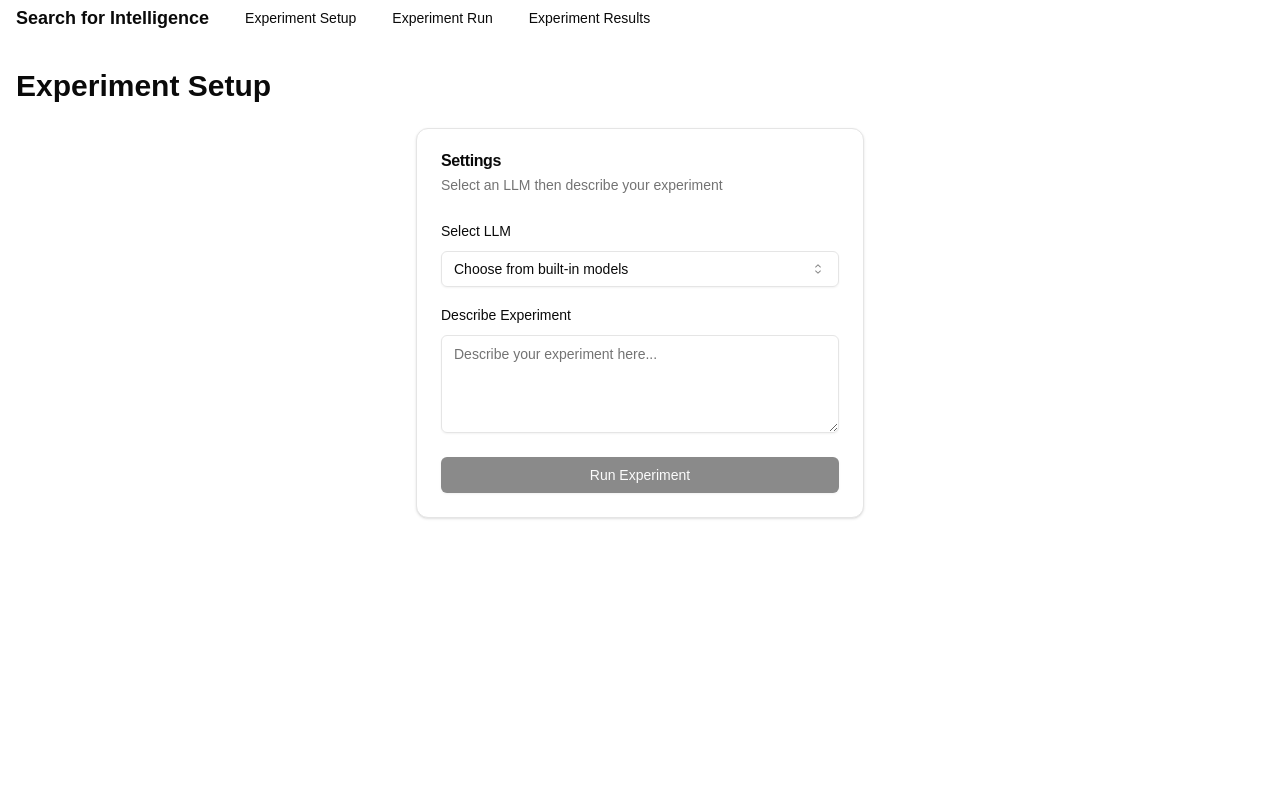
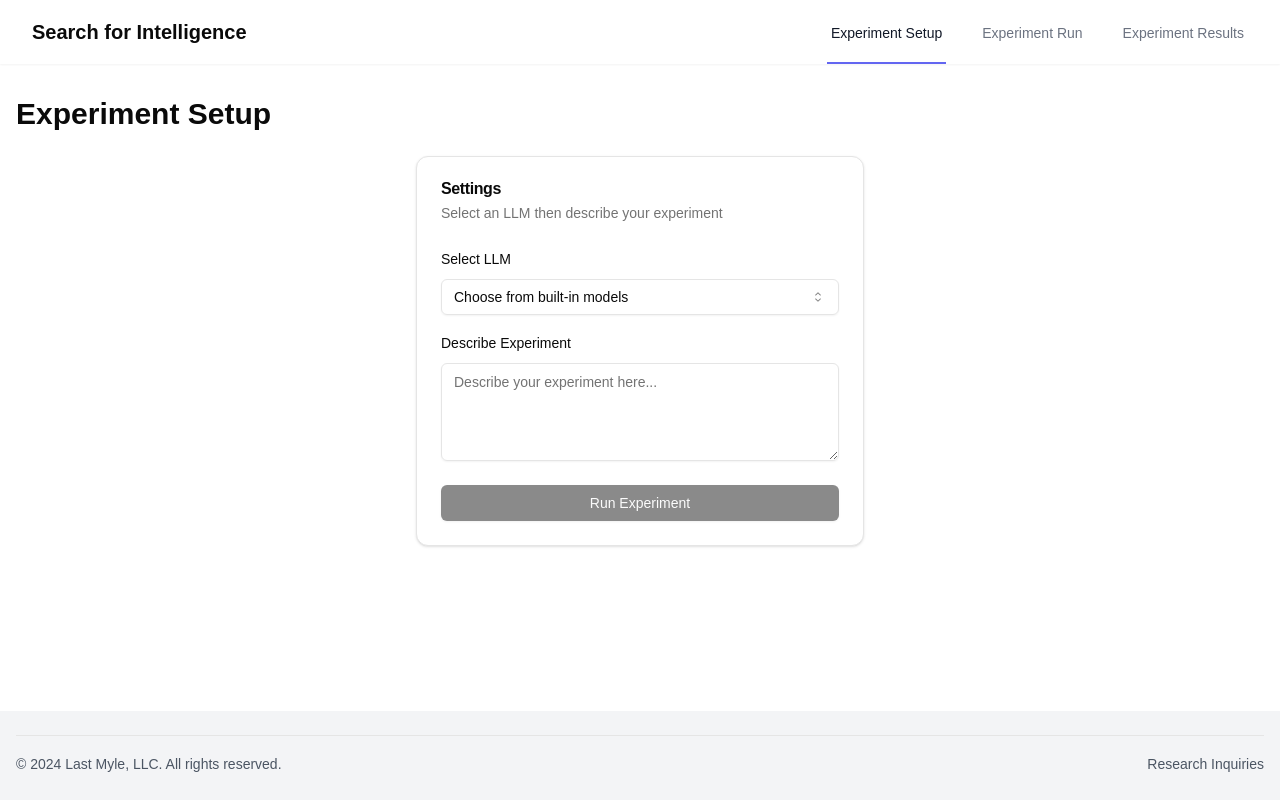
Before and after one commit to deboboy/search-for-intelligence, a Next.js app: page /experiment-setup in a window 1280 px wide. Built offline with nearby package versions, Linux system fonts and the light colour scheme.

Commit message:
fix mobile UX

```diff
--- a/app/api/huggingface/route.ts
+++ b/app/api/huggingface/route.ts
@@ -11,6 +11,7 @@ export const runtime = 'edge';
 export async function POST(req: Request) {
     // Extract the `messages` from the body of the request
     const { messages } = await req.json();
+    console.log('API response', messages);
 
     // Initialize a text-generation stream using the Hugging Face Inference SDK
     const response = await Hf.textGenerationStream({
@@ -18,7 +19,6 @@ export async function POST(req: Request) {
         inputs: experimental_buildOpenAssistantPrompt(messages),
         parameters: {
             max_new_tokens: 200,
-            // @ts-ignore (this is a valid parameter specifically in OpenAssistant models)
             typical_p: 0.2,
             repetition_penalty: 1,
             truncate: 1000,
--- a/app/components/ChatList.tsx
+++ b/app/components/ChatList.tsx
@@ -23,7 +23,8 @@ export function ChatList({ experimentId }: ChatListProps) {
       {chats.map((chat) => (
         <div key={chat.id} className="mb-4 p-2 border rounded">
           <p><strong>Input:</strong> {chat.input}</p>
-          <p><strong>LLM:</strong> {chat.llm.join(', ')}</p>
+          {/* <p><strong>LLM:</strong> {chat.llm.join(', ')}</p> */}
+          <p><strong>LLM Output:</strong> {chat.content}</p>
           {chat.scores && (
             <div>
               <p><strong>Scores:</strong></p>
--- /dev/null
+++ b/app/components/Footer.tsx
@@ -0,0 +1,17 @@
+import { Separator } from "@/components/ui/separator"
+
+export function Footer() {
+  return (
+    <footer className="bg-gray-100 mt-auto">
+      <div className="container mx-auto px-4 py-6">
+        <Separator className="mb-4" />
+        <div className="flex flex-col sm:flex-row justify-between items-center">
+          <p className="text-sm text-gray-600 mb-2 sm:mb-0">© 2024 Last Myle, LLC. All rights reserved.</p>
+          <nav className="space-x-4">
+            <a href="https://www.frankmartinez.xyz/message" className="text-sm text-gray-600 hover:text-gray-900">Research Inquiries</a>
+          </nav>
+        </div>
+      </div>
+    </footer>
+  )
+}
--- a/app/components/Navbar.tsx
+++ b/app/components/Navbar.tsx
@@ -2,54 +2,76 @@
 
 import * as React from "react"
 import Link from "next/link"
-
-import { cn } from "@/lib/utils"
-import {
-  NavigationMenu,
-  NavigationMenuContent,
-  NavigationMenuItem,
-  NavigationMenuLink,
-  NavigationMenuList,
-  NavigationMenuTrigger,
-  navigationMenuTriggerStyle,
-} from "@/components/ui/navigation-menu"
+import { Menu } from '@headlessui/react'
+import { usePathname } from 'next/navigation'
 
 export function Navbar() {
+  const pathname = usePathname()
+
+  const links = [
+    { href: '/experiment-setup', label: 'Experiment Setup' },
+    { href: '/experiment-run', label: 'Experiment Run' },
+    { href: '/experiment-results', label: 'Experiment Results' },
+  ]
+
   return (
-    <NavigationMenu>
-      <NavigationMenuList>
-        <NavigationMenuItem>
-          <Link href="/" legacyBehavior passHref>
-            <NavigationMenuLink className={cn(
-              navigationMenuTriggerStyle(),
-              "font-bold text-lg"
-            )}>
-              Search for Intelligence
-            </NavigationMenuLink>
-          </Link>
-        </NavigationMenuItem>
-        <NavigationMenuItem>
-          <Link href="/experiment-setup" legacyBehavior passHref>
-            <NavigationMenuLink className={navigationMenuTriggerStyle()}>
-              Experiment Setup
-            </NavigationMenuLink>
-          </Link>
-        </NavigationMenuItem>
-        <NavigationMenuItem>
-          <Link href="/experiment-run" legacyBehavior passHref>
-            <NavigationMenuLink className={navigationMenuTriggerStyle()}>
-              Experiment Run
-            </NavigationMenuLink>
-          </Link>
-        </NavigationMenuItem>
-        <NavigationMenuItem>
-          <Link href="/experiment-results" legacyBehavior passHref>
-            <NavigationMenuLink className={navigationMenuTriggerStyle()}>
-              Experiment Results
-            </NavigationMenuLink>
-          </Link>
-        </NavigationMenuItem>
-      </NavigationMenuList>
-    </NavigationMenu>
+    <nav className="bg-white shadow-sm">
+      <div className="max-w-7xl mx-auto px-4 sm:px-6 lg:px-8">
+        <div className="flex justify-between h-16">
+          <div className="flex">
+            <div className="flex-shrink-0 flex items-center">
+              <Link href="/" className="font-bold text-xl">
+                Search for Intelligence
+              </Link>
+            </div>
+          </div>
+          <div className="hidden sm:ml-6 sm:flex sm:space-x-8">
+            {links.map((link) => (
+              <Link
+                key={link.href}
+                href={link.href}
+                className={`inline-flex items-center px-1 pt-1 border-b-2 text-sm font-medium ${
+                  pathname === link.href
+                    ? 'border-indigo-500 text-gray-900'
+                    : 'border-transparent text-gray-500 hover:border-gray-300 hover:text-gray-700'
+                }`}
+              >
+                {link.label}
+              </Link>
+            ))}
+          </div>
+          <div className="-mr-2 flex items-center sm:hidden">
+            <Menu as="div" className="relative inline-block text-left">
+              <div>
+                <Menu.Button className="inline-flex items-center justify-center p-2 rounded-md text-gray-400 hover:text-gray-500 hover:bg-gray-100 focus:outline-none focus:ring-2 focus:ring-inset focus:ring-indigo-500">
+                  <span className="sr-only">Open main menu</span>
+                  <svg className="block h-6 w-6" xmlns="http://www.w3.org/2000/svg" fill="none" viewBox="0 0 24 24" stroke="currentColor" aria-hidden="true">
+                    <path strokeLinecap="round" strokeLinejoin="round" strokeWidth={2} d="M4 6h16M4 12h16M4 18h16" />
+                  </svg>
+                </Menu.Button>
+              </div>
+              <Menu.Items className="origin-top-right absolute right-0 mt-2 w-56 rounded-md shadow-lg bg-white ring-1 ring-black ring-opacity-5 divide-y divide-gray-100 focus:outline-none">
+                <div className="py-1">
+                  {links.map((link) => (
+                    <Menu.Item key={link.href}>
+                      {({ active }) => (
+                        <Link
+                          href={link.href}
+                          className={`${
+                            active ? 'bg-gray-100 text-gray-900' : 'text-gray-700'
+                          } block px-4 py-2 text-sm`}
+                        >
+                          {link.label}
+                        </Link>
+                      )}
+                    </Menu.Item>
+                  ))}
+                </div>
+              </Menu.Items>
+            </Menu>
+          </div>
+        </div>
+      </div>
+    </nav>
   )
 }
--- a/app/experiment-run/page.tsx
+++ b/app/experiment-run/page.tsx
@@ -55,11 +55,11 @@ export default function ExperimentRun() {
           </SheetHeader>
         </SheetContent>
       </Sheet>
-      <div className="flex flex-row space-x-4 mt-6">
-        <div className="w-1/2">
+      <div className="flex flex-col md:flex-row space-y-4 md:space-y-0 md:space-x-4 mt-6">
+      <div className="w-full md:w-1/2">
           <ChatInterface onChatSubmit={handleChatSubmit} experimentId={experiment.id!} />
         </div>
-        <div className="w-1/2">
+        <div className="w-full md:w-1/2">
           <LLMEvaluationScoring chatId={currentChatId} />
         </div>
       </div>
--- a/app/layout.tsx
+++ b/app/layout.tsx
@@ -2,6 +2,7 @@
 
 import type { Metadata } from "next";
 import { Navbar } from './components/Navbar';
+import { Footer } from "./components/Footer";
 import { usePathname } from 'next/navigation';
 import localFont from "next/font/local";
 import "./globals.css";
@@ -26,12 +27,15 @@ export default function RootLayout({
   const pathname = usePathname()
 
   return (
-    <html lang="en">
+    <html lang="en" className="h-full">
       <body
-        className={`${geistSans.variable} ${geistMono.variable} antialiased`}
+        className={`${geistSans.variable} ${geistMono.variable} antialiased flex flex-col min-h-full`}
       >
         {pathname !== '/' && <Navbar />}
-        {children}
+        <main className="flex-grow">
+          {children}
+        </main>
+        {pathname !== '/' && <Footer />}
       </body>
     </html>
   );
--- a/app/lib/db2.ts
+++ b/app/lib/db2.ts
@@ -140,6 +140,8 @@ export interface Chat {
       await this.waitForConnection();
       if (!this.db2) throw new Error('Database not initialized');
 
+      console.log('Adding chat to DB:', JSON.stringify(chat, null, 2));
+
       return new Promise((resolve, reject) => {
         const transaction = this.db2!.transaction(['chats'], 'readwrite');
         const store = transaction.objectStore('chats');
@@ -148,7 +150,10 @@ export interface Chat {
           timestamp: new Date().toISOString()
         });
 
-        request.onsuccess = () => resolve(request.result as number);
+        request.onsuccess = () => {
+            console.log('Chat added successfully, ID:', request.result);
+            resolve(request.result as number);
+        };
         request.onerror = () => reject(request.error);
       });
     }
--- /dev/null
+++ b/components/ui/separator.tsx
@@ -0,0 +1,31 @@
+"use client"
+
+import * as React from "react"
+import * as SeparatorPrimitive from "@radix-ui/react-separator"
+
+import { cn } from "@/lib/utils"
+
+const Separator = React.forwardRef<
+  React.ElementRef<typeof SeparatorPrimitive.Root>,
+  React.ComponentPropsWithoutRef<typeof SeparatorPrimitive.Root>
+>(
+  (
+    { className, orientation = "horizontal", decorative = true, ...props },
+    ref
+  ) => (
+    <SeparatorPrimitive.Root
+      ref={ref}
+      decorative={decorative}
+      orientation={orientation}
+      className={cn(
+        "shrink-0 bg-border",
+        orientation === "horizontal" ? "h-[1px] w-full" : "h-full w-[1px]",
+        className
+      )}
+      {...props}
+    />
+  )
+)
+Separator.displayName = SeparatorPrimitive.Root.displayName
+
+export { Separator }
--- a/package.json
+++ b/package.json
@@ -9,11 +9,13 @@
     "lint": "next lint"
   },
   "dependencies": {
+    "@headlessui/react": "^2.2.0",
     "@huggingface/inference": "^2.8.1",
     "@radix-ui/react-dialog": "^1.1.2",
     "@radix-ui/react-icons": "^1.3.1",
     "@radix-ui/react-navigation-menu": "^1.2.1",
     "@radix-ui/react-select": "^2.1.2",
+    "@radix-ui/react-separator": "^1.1.0",
     "@radix-ui/react-slider": "^1.2.1",
     "@radix-ui/react-slot": "^1.1.0",
     "ai": "^3.4.31",
```
Also changed, not shown: app/components/ChatInterface.tsx (+5 -17 lines), 1 other file (tests, documents, lock files or other folders).
